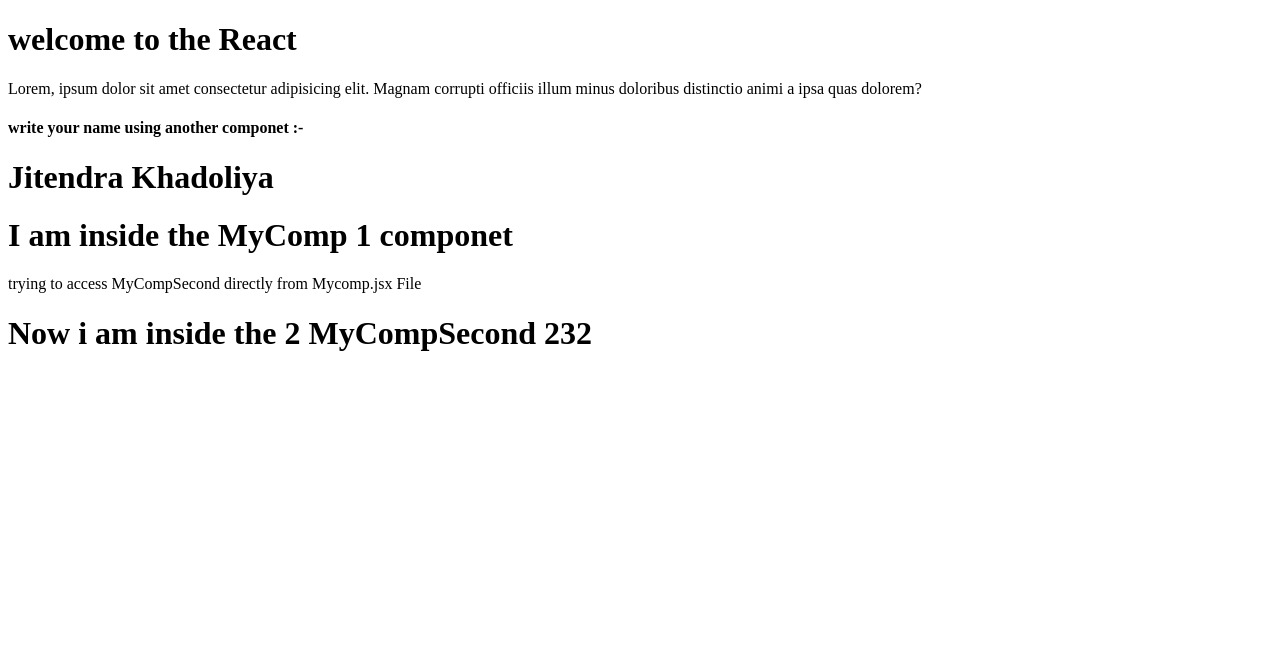
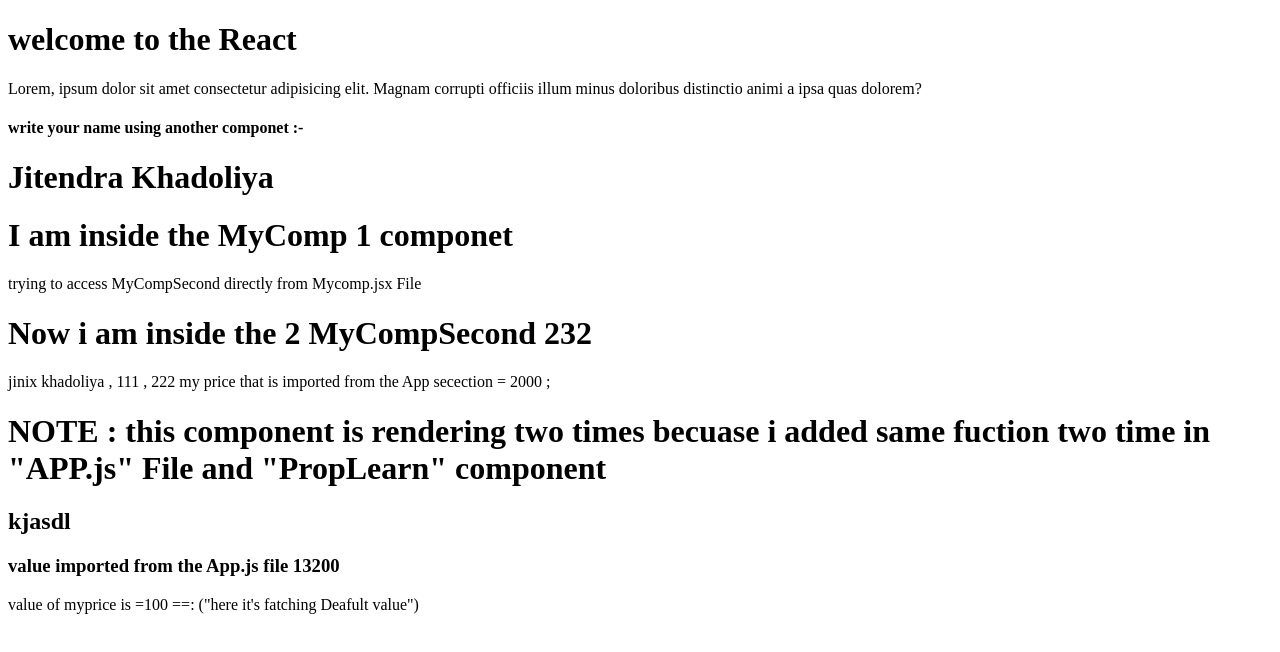
Before and after one commit to jitendraKhadoliya/react-js, a React (Create React App) app: page / in a window 1280 px wide. Shown: the top 652 px of the page. Built offline with nearby package versions, Linux system fonts and the light colour scheme.

Commit message:
react js forth commit about props

```diff
--- a/src/App.js
+++ b/src/App.js
@@ -1,5 +1,6 @@
 import { Fragment } from "react";
 import MyComp, { MyCompSecond } from "./components/MyComp";
+import {PropLearn, PropLearnTwo} from "./components/PropLearn"
 
 // const UserData = (props)=>{
   // return <div>
@@ -52,6 +53,8 @@ function App() {
         <MyComp/>
         <p>trying to access MyCompSecond directly from Mycomp.jsx File</p>
         < MyCompSecond/>
+        <PropLearn  firstName = "jinix" lastName = " khadoliya" price = {2000}/>
+        < PropLearnTwo pprice = {13200}/>
 
 
 
--- a/src/components/MyComp.jsx
+++ b/src/components/MyComp.jsx
@@ -12,8 +12,8 @@ const MyComp = ()=>{
 
 }
 
+const randomValue = 232;
 const MyCompSecond = ()=>{
-    const randomValue = 232;
 
     return (
         <h1>Now i am inside the 2 MyCompSecond {randomValue} </h1>
--- /dev/null
+++ b/src/components/PropLearn.jsx
@@ -0,0 +1,51 @@
+// const PropLearn = (props)=>{
+
+//     return (
+//         <div>{props.name}</div>
+//     )
+// }
+
+
+
+import React from 'react'
+
+const PropLearn = ({firstName ,lastName,price },props) => {
+  return (
+    <div>
+        <span>{firstName}</span>
+        <span>{lastName}</span>
+        <span> , {myFirstKey }</span>
+        <span> , { mySecondKey}</span>
+        <span> my price that is imported from the App secection = {price} ;</span>
+        {/* <PropLearnTwo myprice = { 1000}/> */}
+
+
+    </div>
+  )
+}
+const PropLearnTwo = ({myprice =100 ,pprice}) =>{
+
+  return (
+<>
+    <h1>NOTE : this component is rendering two times becuase i added same fuction two time in "APP.js" File and "PropLearn" component</h1>
+  {/* <h1> {props.price}</h1>; */}
+  <h2>kjasdl</h2>
+  <h3>value imported from the App.js file  {pprice}</h3>
+  <span>value of myprice is ={myprice} ==:  ("here it's fatching Deafult value")</span>
+
+</>
+
+  )
+}
+
+// object Destructing
+
+const obj = {
+  myFirstKey : 111,
+  mySecondKey : 222
+}
+
+const {myFirstKey , mySecondKey} = obj;
+
+
+export  { PropLearn ,PropLearnTwo};
```
